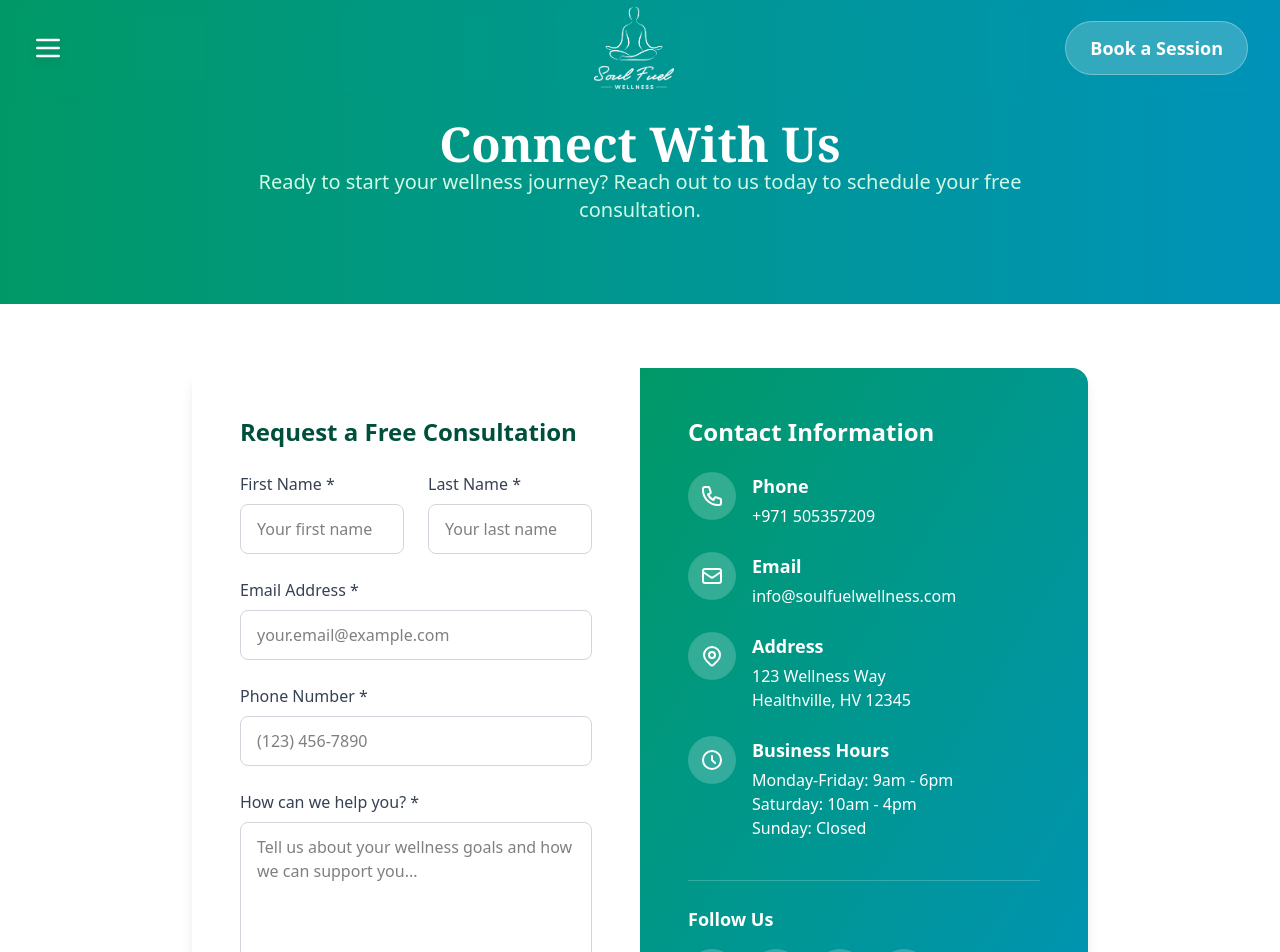
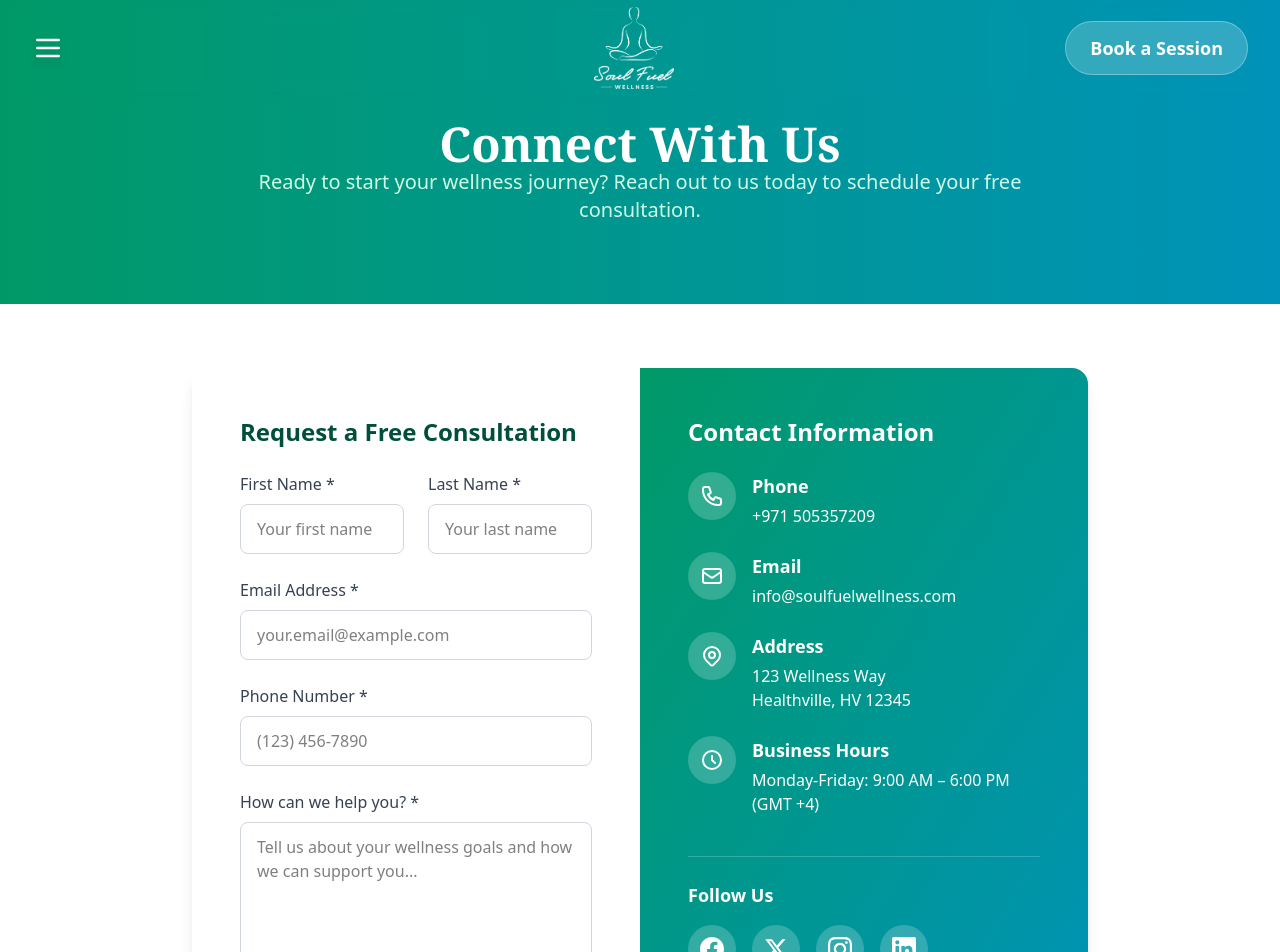
Before and after one commit to AmanMishra0987/nutri, a React (Vite) app: page /contact in a window 1280 px wide. Shown: the top 952 px of the page. Built offline with nearby package versions, Linux system fonts and the light colour scheme.

Commit message:
remove time sat

```diff
--- a/src/pages/BookingPage.jsx
+++ b/src/pages/BookingPage.jsx
@@ -308,9 +308,7 @@ const BookingPage = () => {
                 Business Hours
               </h3>
               <p className="text-gray-600">
-                Mon-Fri: 9am-6pm
-                <br />
-                Sat: 10am-4pm
+                Monday-Friday: 9:00 AM – 6:00 PM (GMT +4)
               </p>
             </div>
           </div>
--- a/src/pages/ContactPage.jsx
+++ b/src/pages/ContactPage.jsx
@@ -367,11 +367,7 @@ const ContactPage = () => {
                     <div className="ml-4">
                       <h4 className="text-lg font-bold">Business Hours</h4>
                       <p className="mt-1">
-                        Monday-Friday: 9am - 6pm
-                        <br />
-                        Saturday: 10am - 4pm
-                        <br />
-                        Sunday: Closed
+                        Monday-Friday: 9:00 AM – 6:00 PM (GMT +4)
                       </p>
                     </div>
                   </div>
--- a/src/pages/Home.jsx
+++ b/src/pages/Home.jsx
@@ -978,7 +978,7 @@ function Home() {
                         Business Hours
                       </h4>
                       <p className="text-gray-600 mt-1">
-                        Monday-Friday: 9:00 AM – 6:30 PM (GMT +4)
+                        Monday-Friday: 9:00 AM – 6:00 PM (GMT +4)
 
                       </p>
                     </div>
```
